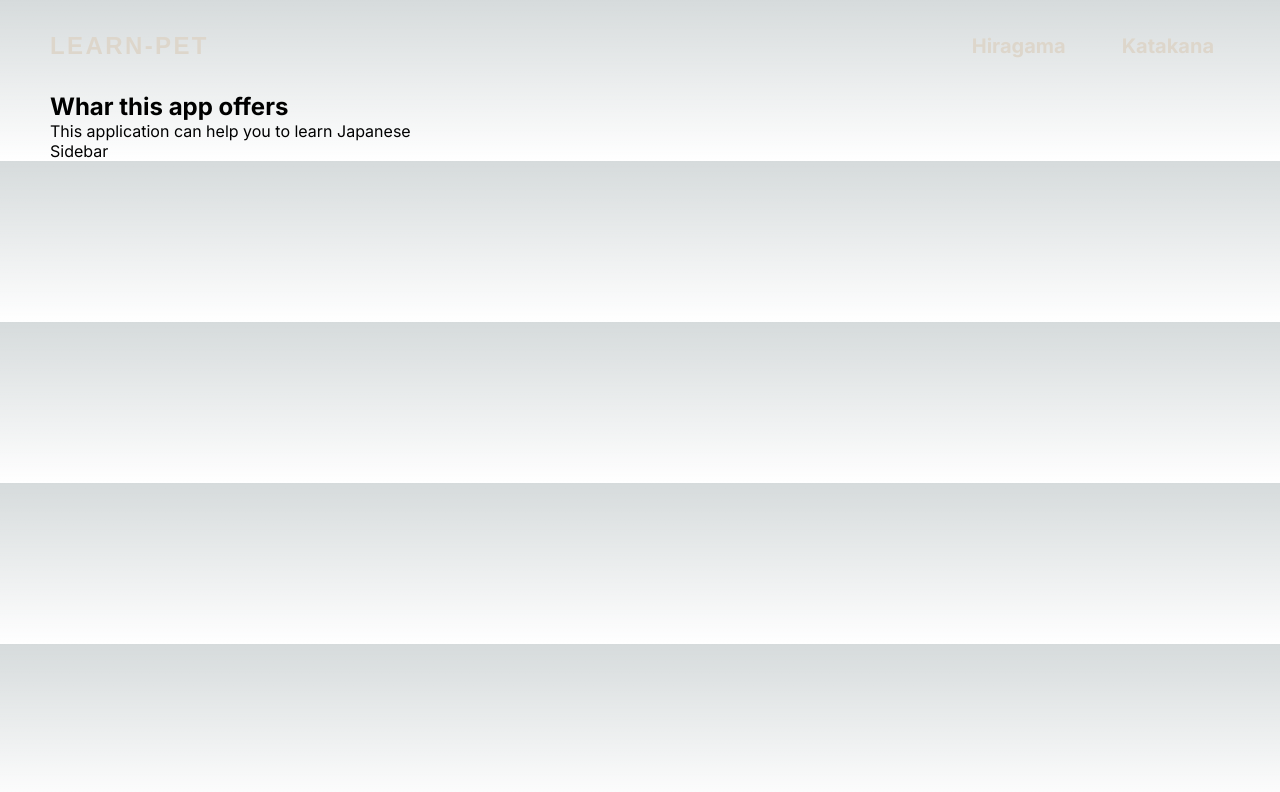
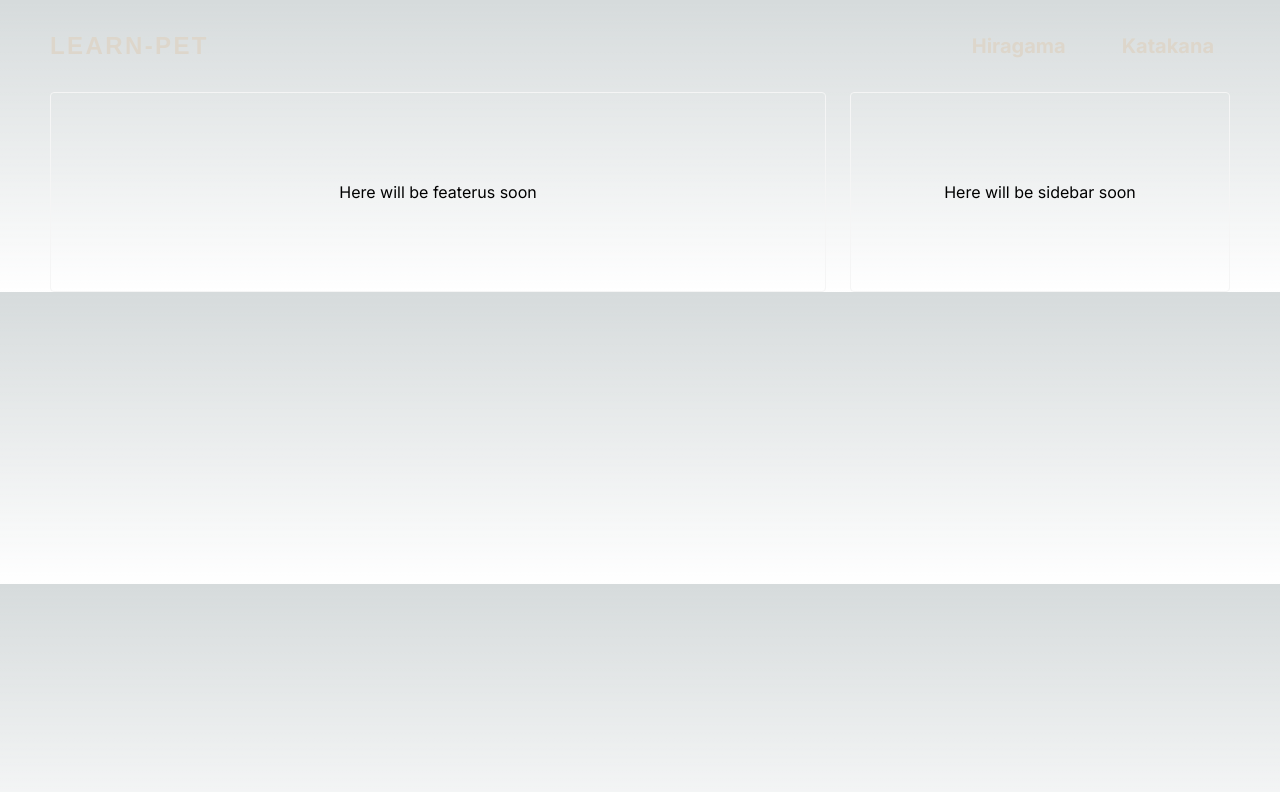
Before and after one commit to dimadidyk0/learn-nexjs, a Next.js app: page / in a window 1280 px wide. Shown: the top 792 px of the page. Built offline with nearby package versions, Linux system fonts and the light colour scheme.

Commit message:
feat: create template structure for main page

```diff
--- a/src/app/page.module.css
+++ b/src/app/page.module.css
@@ -1,3 +1,24 @@
 .root {
   display: flex;
 }
+
+.main {
+  flex-grow: 1;
+  margin-right: 24px;
+}
+
+.sidebar {
+  flex-shrink: 0;
+  flex-basis: 380px;
+}
+
+.main,
+.sidebar {
+  border: 1px solid whitesmoke;
+  border-radius: 4px;
+  padding: 12px;
+  height: 200px;
+  display: flex;
+  align-items: center;
+  justify-content: center;
+}
--- a/src/app/page.tsx
+++ b/src/app/page.tsx
@@ -4,17 +4,15 @@ import s from "./page.module.css";
 export default function Home() {
   return (
     <Container>
-      <main>
-        <section className={s.section}>
-          <h2>Whar this app offers</h2>
-          <p>
-            This application can help you to learn Japanese
-          </p>
-        </section>
-      </main>
-      <aside>
-        Sidebar
-      </aside>
+      <div className={s.root}>
+        <main className={s.main}>
+          Here will be featerus soon
+        </main>
+
+        <aside className={s.sidebar}>
+          Here will be sidebar soon
+        </aside>
+      </div>
     </Container>
   );
 }
```
